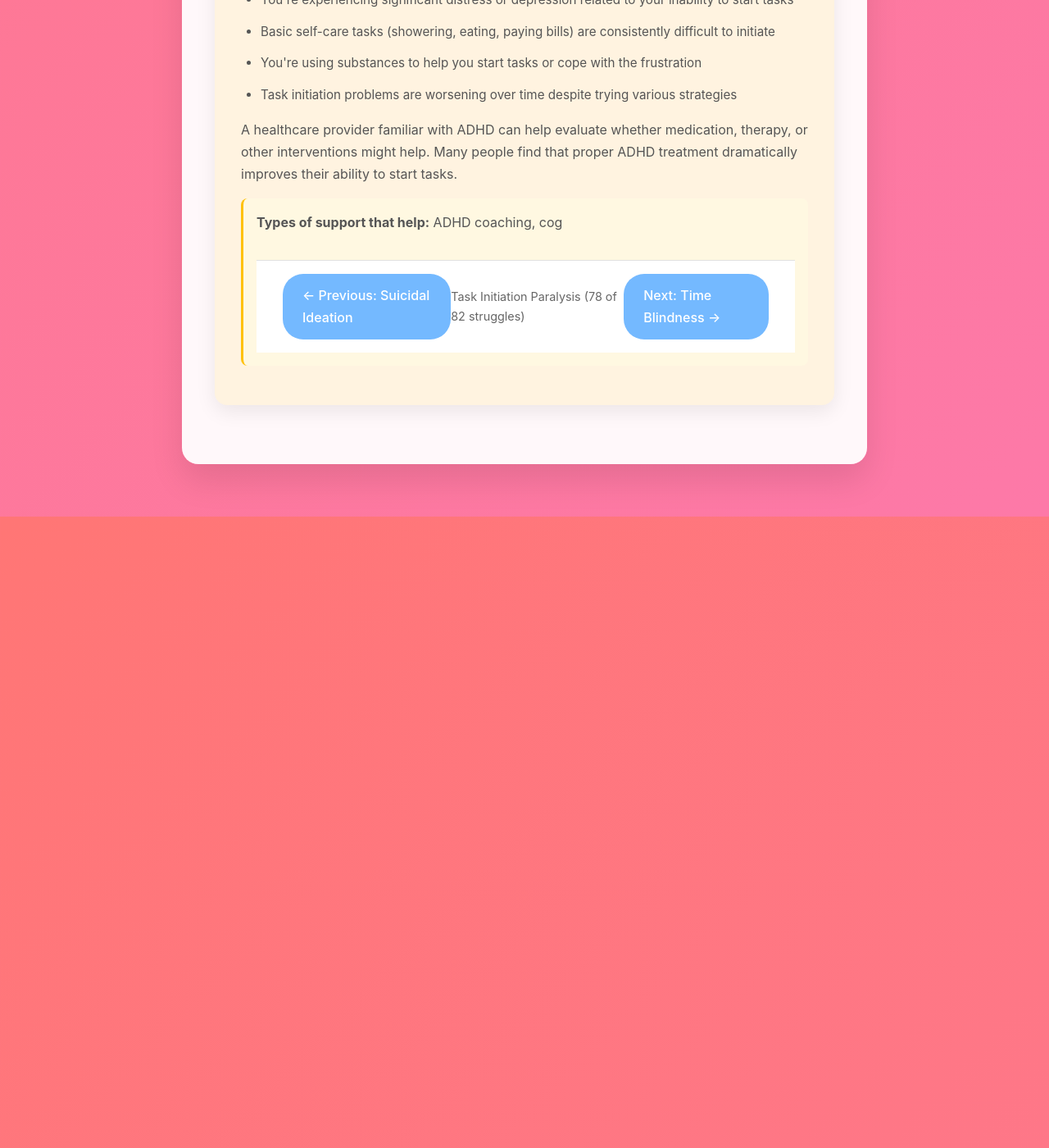
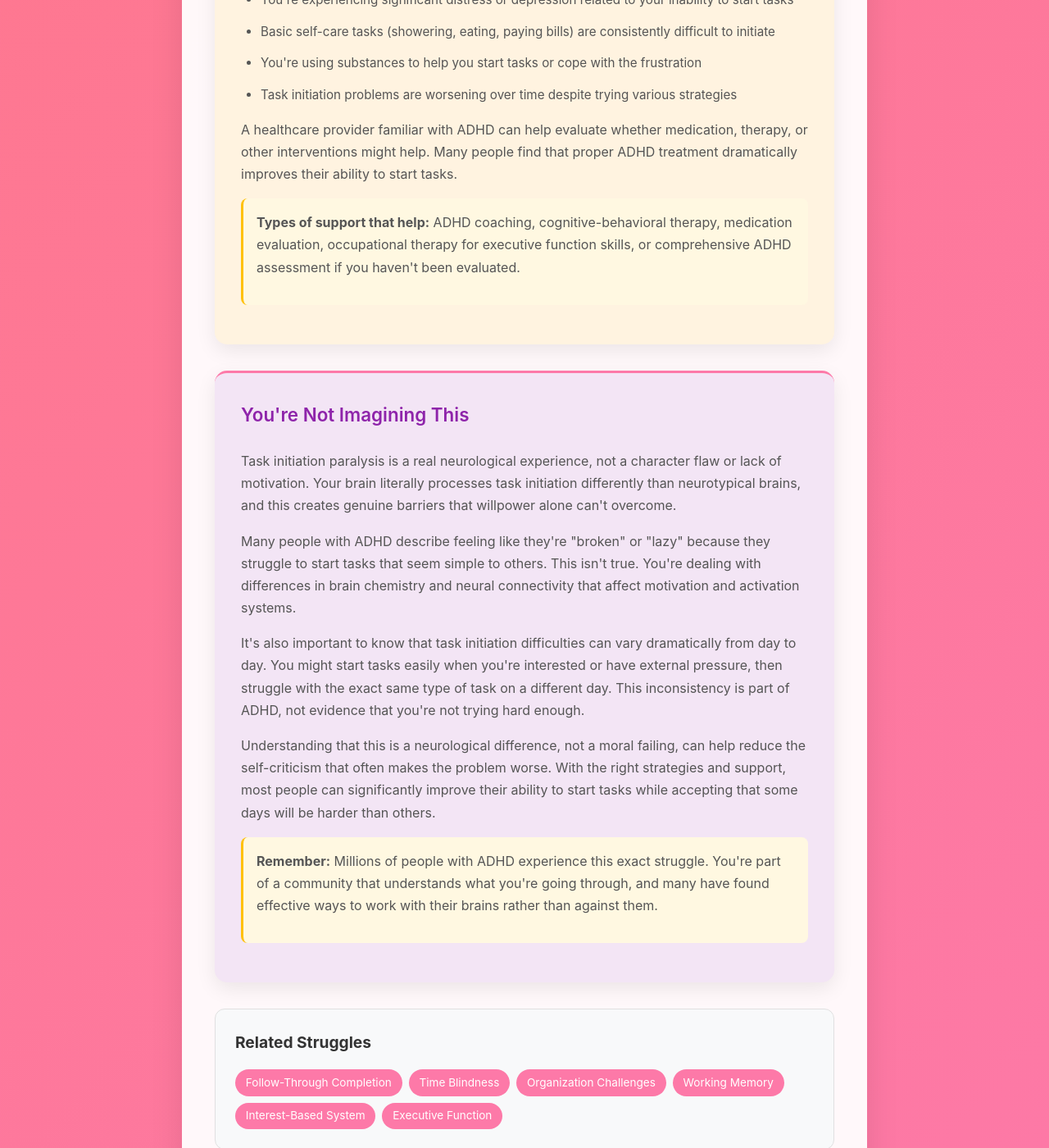
Before and after one commit to neurodivergent-survival-guide/neurodivergent-survival-guide, a Jekyll site: the page built from struggles/task-initiation-paralysis.html, in a window 1280 px wide and 1400 px high, scrolled down 3572 px. Shown: the whole window at 82% size. Built offline with Jekyll 4.4.1, drawn with Linux system fonts in a browser that asks for light colours.

Commit message:
Update task-initiation-paralysis.html

```diff
--- a/struggles/task-initiation-paralysis.html
+++ b/struggles/task-initiation-paralysis.html
@@ -443,4 +443,57 @@ slug: "task-initiation-paralysis"
                 <p>A healthcare provider familiar with ADHD can help evaluate whether medication, therapy, or other interventions might help. Many people find that proper ADHD treatment dramatically improves their ability to start tasks.</p>
 
                 <div class="highlight-box">
-                    <p><strong>Types of support that help:</strong> ADHD coaching, cog
+                    <p><strong>Types of support that help:</strong> ADHD coaching, cognitive-behavioral therapy, medication evaluation, occupational therapy for executive function skills, or comprehensive ADHD assessment if you haven't been evaluated.</p>
+                </div>
+            </div>
+
+            <!-- Section 6: Validation -->
+            <div class="section validation">
+                <h2>You're Not Imagining This</h2>
+                <p>Task initiation paralysis is a real neurological experience, not a character flaw or lack of motivation. Your brain literally processes task initiation differently than neurotypical brains, and this creates genuine barriers that willpower alone can't overcome.</p>
+
+                <p>Many people with ADHD describe feeling like they're "broken" or "lazy" because they struggle to start tasks that seem simple to others. This isn't true. You're dealing with differences in brain chemistry and neural connectivity that affect motivation and activation systems.</p>
+
+                <p>It's also important to know that task initiation difficulties can vary dramatically from day to day. You might start tasks easily when you're interested or have external pressure, then struggle with the exact same type of task on a different day. This inconsistency is part of ADHD, not evidence that you're not trying hard enough.</p>
+
+                <p>Understanding that this is a neurological difference, not a moral failing, can help reduce the self-criticism that often makes the problem worse. With the right strategies and support, most people can significantly improve their ability to start tasks while accepting that some days will be harder than others.</p>
+
+                <div class="highlight-box">
+                    <p><strong>Remember:</strong> Millions of people with ADHD experience this exact struggle. You're part of a community that understands what you're going through, and many have found effective ways to work with their brains rather than against them.</p>
+                </div>
+            </div>
+
+            <div class="related-struggles">
+                <h3>Related Struggles</h3>
+                <div class="struggle-tags">
+                    <a href="https://neurodivergent-survival-guide.github.io/neurodivergent-survival-guide/struggles/follow-through-completion-struggles.html" class="struggle-tag">Follow-Through Completion</a>
+                    <a href="https://neurodivergent-survival-guide.github.io/neurodivergent-survival-guide/struggles/time-blindness.html" class="struggle-tag">Time Blindness</a>
+                    <a href="https://neurodivergent-survival-guide.github.io/neurodivergent-survival-guide/struggles/organization-and-planning-challenges.html" class="struggle-tag">Organization Challenges</a>
+                    <a href="https://neurodivergent-survival-guide.github.io/neurodivergent-survival-guide/struggles/working-memory-difficulties.html" class="struggle-tag">Working Memory</a>
+                    <a href="https://neurodivergent-survival-guide.github.io/neurodivergent-survival-guide/struggles/interest-based-nervous-system.html" class="struggle-tag">Interest-Based System</a>
+                    <a href="https://neurodivergent-survival-guide.github.io/neurodivergent-survival-guide/struggles/executive-function-challenges.html" class="struggle-tag">Executive Function</a>
+                </div>
+            </div>
+        </div>
+    </div>
+
+    <script>
+        document.addEventListener('DOMContentLoaded', function() {
+            // Add click listeners to all learn-more elements
+            const learnMoreElements = document.querySelectorAll('.learn-more');
+
+            learnMoreElements.forEach(function(element) {
+                element.addEventListener('click', function() {
+                    this.classList.toggle('expanded');
+                    const arrow = this.querySelector('h3');
+                    if (this.classList.contains('expanded')) {
+                        arrow.innerHTML = arrow.innerHTML.replace('↓', '↑');
+                    } else {
+                        arrow.innerHTML = arrow.innerHTML.replace('↑', '↓');
+                    }
+                });
+            });
+        });
+    </script>
+</body>
+</html>
```
